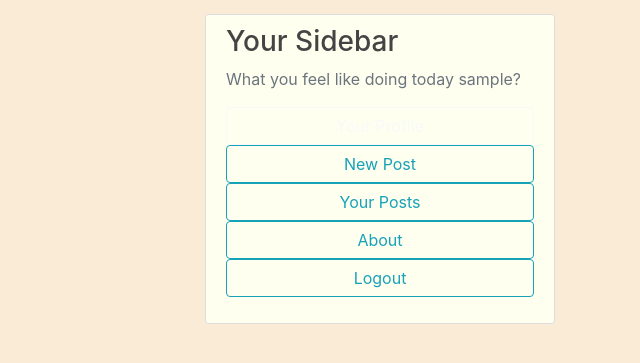
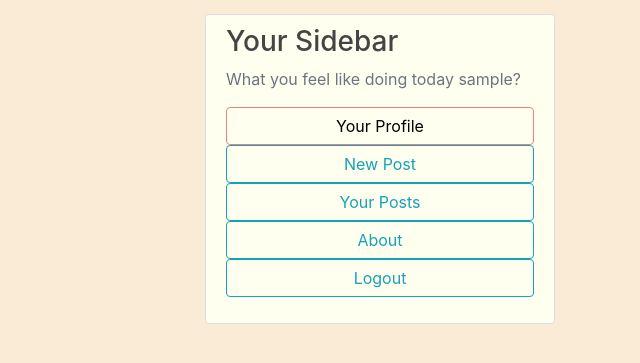
Before and after one commit to firsztkuba/djangoblog, a Django app: page / in a window 1280 px wide. Shown: the part 66-429 px from the top of the page, without its empty margins (640-1280 px from the left). Run offline with Django 4.2, Linux system fonts and the light colour scheme; the visitor is signed in with stand-in values (Sample User, id 1); data that the repository does not hold is empty; some libraries are stand-ins or nearby versions.

Commit message:
Updated base.html

```diff
--- a/blog/static/blog/main2.css
+++ b/blog/static/blog/main2.css
@@ -89,7 +89,11 @@ a.article-title:hover {
   width: 600px;
 }
 
-.button1 {
-  background-color: #FFFFF0;
+.listbtn {
+  border-color: #F08080;
   color: black;
 }
+
+.listbtn:hover {
+  background-color: #white;
+  color: black;
--- a/blog/templates/blog/base.html
+++ b/blog/templates/blog/base.html
@@ -57,7 +57,7 @@
             {% if user.is_authenticated %}
             <p class='text-muted'>What you feel like doing today {{ user.username }}?
               <ul class="list-group">
-                <a class="btn btn-outline-light color:black" href="{% url 'profile' %}">Your Profile</a>
+                <a class="btn listbtn" href="{% url 'profile' %}">Your Profile</a>
                 <a class="btn btn-outline-info" href="{% url 'post-create' %}">New Post</a>
                 <a class="btn btn-outline-info" href="{% url 'user-posts' user.username %}">Your Posts</a>
                 <a class="btn btn-outline-info" href="{% url 'blog-about' %}">About</a>
```
